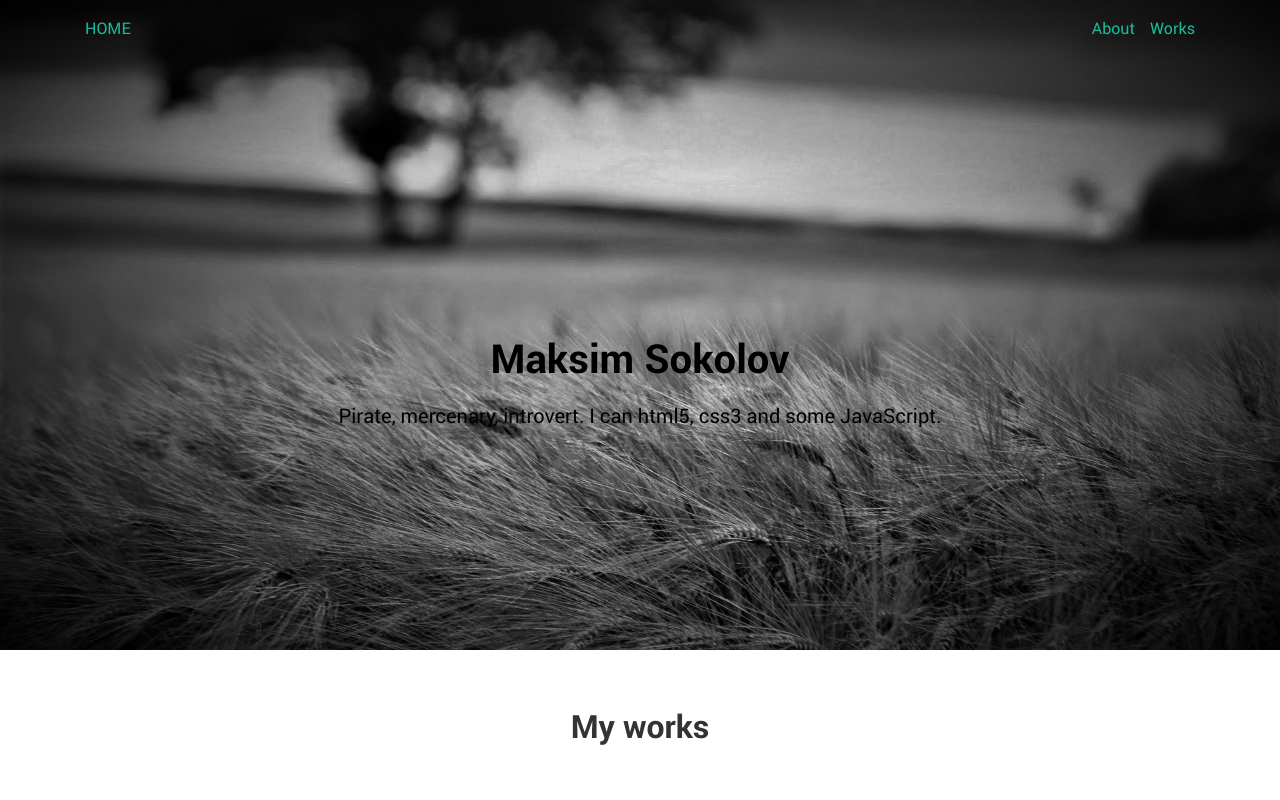
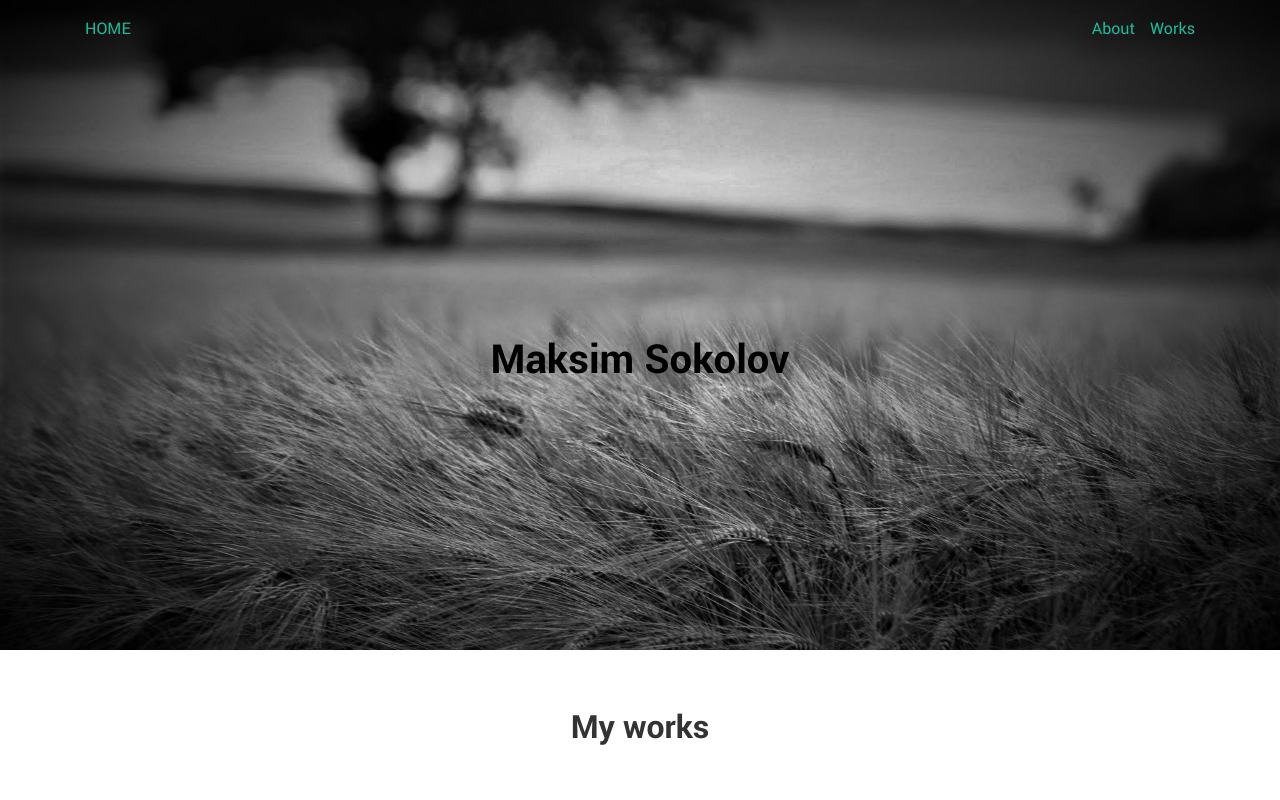
Before and after one commit to sokal7max/sokal7max.github.io, a plain HTML site: page index.html in a window 1280 px wide. Shown: the top 800 px of the page. Drawn offline with Linux system fonts and the light colour scheme; grey boxes are pictures that could not be loaded.

Commit message:
Update index.html

```diff
--- a/index.html
+++ b/index.html
@@ -47,7 +47,6 @@
 			<div class="row justify-content-center">
 					<div class="shrtintr text-center">
 						<h1>Maksim Sokolov</h1>
-						<p>Pirate, mercenary, introvert. I can html5, css3 and some JavaScript.</p>
 					</div>
 			</div>
 		</div>
```
